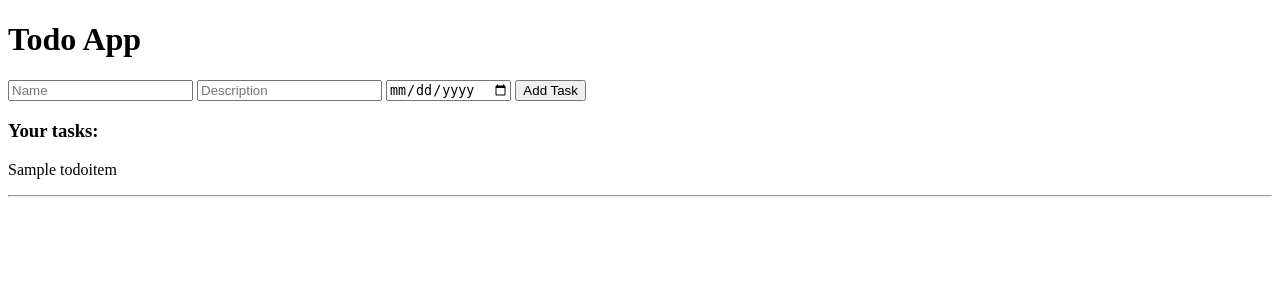
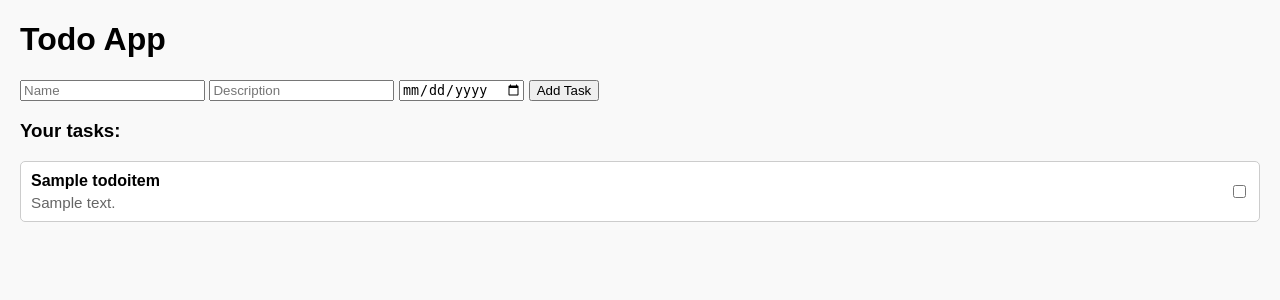
Before and after one commit to NguyenHuuDung-2011/A-To-Do-App-That-I-Randomly-Made, a Django app: page / in a window 1280 px wide. Shown: the top 300 px of the page. Run offline with Django 5.2, Linux system fonts and the light colour scheme; tables that the repository leaves empty hold one stand-in row (values such as "Sample post").

Commit message:
feat : allow deleting todo when is done
feat : add CSS file for better UI

bump version to 0.1.2

```diff
--- a/todoapp/models.py
+++ b/todoapp/models.py
@@ -2,6 +2,7 @@ from django.db import models
 
 # Create your models here.
 class TodoItem(models.Model):
+    id = models.AutoField(primary_key=True)
     title = models.CharField(max_length=200)
     description = models.TextField(blank=True)
     completed = models.BooleanField(default=False)
--- /dev/null
+++ b/todoapp/static/css/styles.css
@@ -0,0 +1,42 @@
+body {
+    font-family: Arial, sans-serif;
+    margin: 20px;
+    background-color: #f9f9f9;
+}
+
+.todo-item {
+    border: 1px solid #ccc;
+    padding: 10px;
+    margin-bottom: 10px;
+    border-radius: 5px;
+    background-color: #fff;
+    display: grid;
+    grid-template-columns: auto 1fr;
+    grid-template-rows: auto auto;
+    gap: 4px 12px;
+    align-items: center;
+}
+
+.todo-item p {
+    margin: 0;
+}
+
+.todo-item input[type="checkbox"] {
+    grid-column: 2;
+    grid-row: 1 / span 2;
+    justify-self: right;
+    align-self: center;
+}
+
+.todo-item p:first-of-type {
+    grid-column: 1;
+    grid-row: 1;
+    font-weight: 600;
+}
+
+.todo-item p:nth-of-type(2) {
+    grid-column: 1;
+    grid-row: 2;
+    color: #666;
+    font-size: 0.95rem;
+}
--- a/todoapp/templates/todo.html
+++ b/todoapp/templates/todo.html
@@ -1,9 +1,11 @@
+{% load static %}
 <!DOCTYPE html>
 <html lang="en">
   <head>
     <meta charset="UTF-8" />
     <meta name="viewport" content="width=device-width, initial-scale=1.0" />
     <title>Todo App - Something I Randomly Made</title>
+    <link rel="stylesheet" href="{% static 'css/styles.css' %}">
   </head>
   <body>
     <h1>Todo App</h1>
@@ -18,8 +20,13 @@
     </form>
     <h3>Your tasks:</h3>
     {% for item in todoitems %}
-      <p>{{ item.title }}</p>
-      <hr />
+      <div class="todo-item" id="todo-{{ item.id }}">
+        <p>{{ item.title }}</p>
+        <p>{{ item.description }}</p>
+        <input type="checkbox" class="todo-checkbox" data-id="{{ item.id }}"></input>
+      </div>
     {% endfor %}
+
+    <script src="{% static 'js/mainscripts.js' %}"></script>
   </body>
 </html>
--- a/todoapp/urls.py
+++ b/todoapp/urls.py
@@ -3,4 +3,5 @@ from .views import *
 
 urlpatterns = [
     path('', HomeView.as_view(), name='home'),
+    path('delete/<int:pk>/', deleteTodo, name='delete-todo'),
 ]
--- a/todoapp/views.py
+++ b/todoapp/views.py
@@ -1,4 +1,5 @@
-from django.shortcuts import redirect
+from django.shortcuts import redirect, get_object_or_404
+from django.http import JsonResponse
 from django.views.generic import ListView
 from .models import *
 
@@ -23,3 +24,10 @@ class HomeView(ListView):
             )
 
         return redirect('home')
+
+def deleteTodo(request, pk):
+    if request.method == 'POST':
+        item = get_object_or_404(TodoItem, id=pk)
+        item.delete()
+        return JsonResponse({'status': 'success'})
+    return JsonResponse({'status': 'fail'}, status=400)
```
Also changed, not shown: config/settings.py (+10 -4 lines), todoapp/static/js/mainscripts.js (added, +39 -0 lines), CHANGELOG.md, README.md, db.sqlite3, todoapp/migrations/0002_alter_todoitem_id.py (added), 1 other file.
